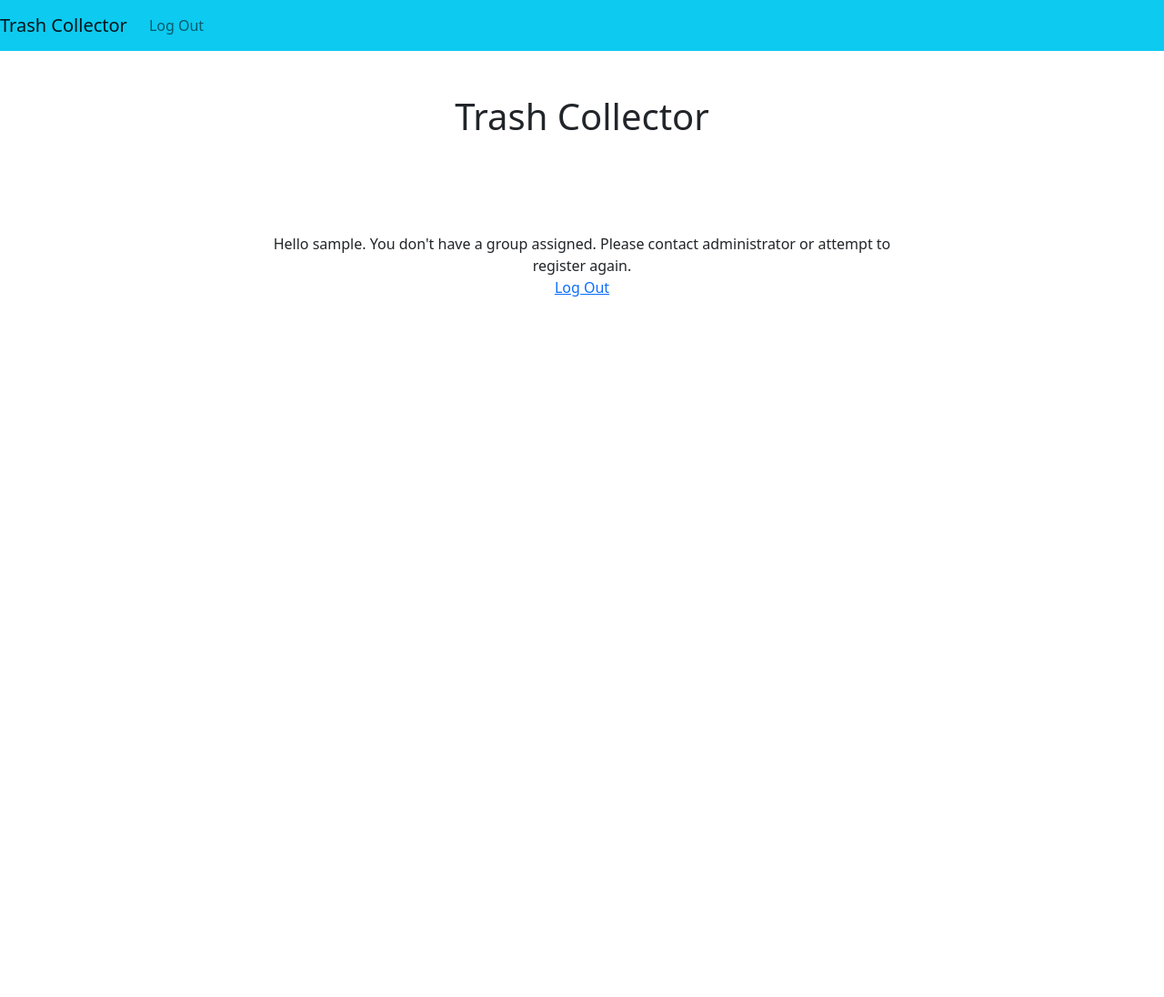
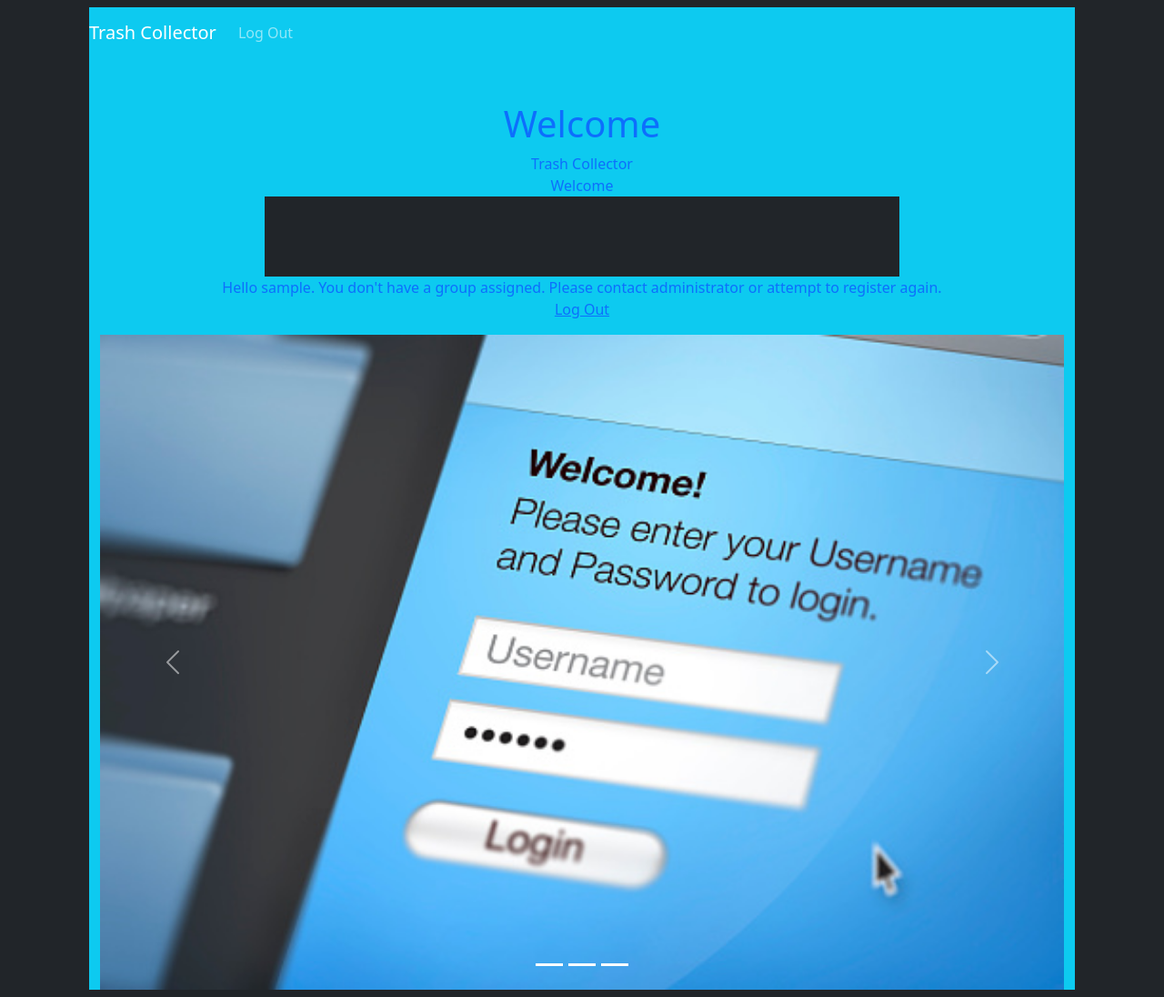
Before and after one commit to lottguthrie/Trash-Collector, a Django app: page / in a window 1280 px wide. Shown: the whole page at 91% size. Before the commit the page ends 326 px from the top, so only its background shows below. Run offline with Django 3.2, Linux system fonts and the light colour scheme; the visitor is signed in with stand-in values (Sample User, id 1).

Commit message:
Design changes made to home and base folders, photos added into some of the slides

```diff
--- a/trash_collector/customers/templates/customers/index.html
+++ b/trash_collector/customers/templates/customers/index.html
@@ -17,7 +17,7 @@
         {% if logged_in_customer.one_time_pickup %}
           You have an extra pickup scheduled for {{ logged_in_customer.one_time_pickup }}
         {% endif %}
-        <div class="mx-auto bg-info text-white text-center"><Centered</div>
+        <div class="mx-auto bg-info text-primary text-center"><Centered</div>
         {% load static %}<img class="img-fluid" src="/static/image/trash_truck.jpg" alt="Trash truck">
       </div>
         <br />
--- a/trash_collector/customers/templates/customers/suspend.html
+++ b/trash_collector/customers/templates/customers/suspend.html
@@ -5,7 +5,7 @@
 {% block header %} Choose Suspension Dates {% endblock %}
 
 {% block content %}
-<div class="mx-auto bg-info text-white text-center"><Centered</div>
+<div class="mx-auto bg-info text-primary text-center"><Centered</div>
         {% load static %}<img class="img-fluid" src="/static/image/account.jpg" alt="Account">
       </div>
 <br />
@@ -28,8 +28,5 @@
 <a class="nav-link active">
 <a class="nav-item nav-link" href="{% url 'employees:edit_profile' %}">Edit Profile</a>
 <li class="nav-item">
-<a class="nav-link active">
-<a class="nav-item nav-link" href="{% url 'employees:confirm' %}">Confirm Customer Pickup</a>
-<li class="nav-item">
 </li>
 {% endblock %}
--- a/trash_collector/customers/urls.py
+++ b/trash_collector/customers/urls.py
@@ -9,4 +9,5 @@ urlpatterns = [
     path('suspend/', views.suspend_service, name="suspend"),
     path('one_time/', views.one_time_pickup, name="one_time"),
     path('edit_profile/', views.edit_profile, name="edit_profile"),
+
 ]
--- a/trash_collector/employees/templates/employees/create.html
+++ b/trash_collector/employees/templates/employees/create.html
@@ -3,7 +3,7 @@
 {% block title %} Employee Create {% endblock %}
 
 {% block header %} Please Complete Your Employee Registration {% endblock %}
-<div class="mx-auto bg-info text-white text-center"><Centered</div>
+<div class="mx-auto bg-info text-primary text-center"><Centered</div>
         {% load static %}<img class="img-fluid" src="/static/image/trash_truck.jpg" alt="truck photo">
       </div>
 {% block content %}
--- a/trash_collector/employees/templates/employees/employee_base.html
+++ b/trash_collector/employees/templates/employees/employee_base.html
@@ -3,6 +3,5 @@
 {% block navbar %}
     <a class="nav-item nav-link" href="{% url 'employees:index' %}">Home</a>
     <a class="nav-item nav-link" href="{% url 'employees:edit_profile' %}">Edit Profile</a>
-    <a class="nav-item nav-link" href="{% url 'employees:confirm' %}">Confirm</a>
     <a class="nav-item nav-link" href="{% url 'employees:weekly_pickup' %}">Route Selection</a>
 {% endblock %}
--- a/trash_collector/employees/urls.py
+++ b/trash_collector/employees/urls.py
@@ -7,7 +7,7 @@ urlpatterns = [
     path('', views.index, name="index"),
     path('new/', views.create, name="create"),
     path('edit_profile/', views.edit_profile, name="edit_profile"),
-    path('confirm/', views.confirm, name='confirm'),
-    path('weekly_pickup/',views.weekly_pickup, name='weekly_pickup' )
+    path('confirm/<int:customer_id>', views.confirm, name='confirm'),
+    path('weekly_pickup/',views.weekly_pickup, name='weekly_pickup')
 
 ]
--- a/trash_collector/templates/base.html
+++ b/trash_collector/templates/base.html
@@ -1,10 +1,22 @@
 <!DOCTYPE html>
 <html>
 <head>
+  <meta name="viewport" content="width=device-width, initial-scale=1">
   <meta charset="utf-8">
   <title>{% block title %}{% endblock %}</title>
   <link href="https://cdn.jsdelivr.net/npm/bootstrap@5.1.1/dist/css/bootstrap.min.css" rel="stylesheet" integrity="sha384-F3w7mX95PdgyTmZZMECAngseQB83DfGTowi0iMjiWaeVhAn4FJkqJByhZMI3AhiU" crossorigin="anonymous">
+
+  <link href="https://cdn.jsdelivr.net/npm/bootstrap@5.1.2/dist/css/bootstrap.min.css" rel="stylesheet">
+  <script src="https://cdn.jsdelivr.net/npm/bootstrap@5.1.2/dist/js/bootstrap.bundle.min.js"></script>
+
 </head>
+<nav class="navbar navbar-expand-xxl bg-dark navbar-dark">
+  <br>
+  <br>
+  <br>
+</div>
+<div class="float-center"></div>
+<div class="mx-auto bg-info text-primary text-center">
   <body>
   {% if user.is_authenticated %}
   <nav class="navbar navbar-expand-lg navbar-light bg-info">
@@ -23,7 +35,8 @@
             <br />
             <br />
             <h1>{% block header %}{% endblock %}</h1>
-            {% block content %}{% endblock %}
+            {% block content %}
+            {% endblock %}
           </div>
           <div class="col-2"></div>
         </div>
--- a/trash_collector/templates/home.html
+++ b/trash_collector/templates/home.html
@@ -1,13 +1,21 @@
 {% extends 'base.html' %}
 
-{% block title %} Trash Collector {% endblock %}
+{% block content %}
+<div class="mx-auto bg-info text-primary text-center">
+  {% block title %}Trash Collector
+  <br> {% endblock %}
 
-{% block header %} Trash Collector {% endblock %}
-{% block content %}
-<br />
-<br />
-<br />
-<br />
+  {% block header %}Welcome{% endblock %}
+  </div>
+
+  <nav class="navbar navbar-expand-xxl bg-dark navbar-dark">
+      <br>
+      <br>
+      <br>
+    </div>
+    <div class="float-center"></div>
+    <div class="mx-auto bg-info text-primary text-center">
+<body>
 {% if user.is_authenticated %}
   Hello {{ user.username }}. You don't have a group assigned. Please contact administrator or attempt to register again.
   <p><a href="{% url 'logout' %}">Log Out</a></p>
@@ -15,7 +23,39 @@
   <p>You are not logged in. Please log in or create an account.</p>
   <a href="{% url 'login' %}">Log In</a>
   <a href="{% url 'accounts:register' %}">Sign Up</a>
+  </body>
 {% endif %}
+
+<!-- Carousel -->
+<div id="demo" class="carousel slide" data-bs-ride="carousel">
+
+  <!-- Indicators/dots -->
+  <div class="carousel-indicators">
+    <button type="button" data-bs-target="carousel-item" data-bs-slide-to="0" class="active"></button>
+    <button type="button" data-bs-target="carousel-item" data-bs-slide-to="1" class="active"></button>
+    <button type="button" data-bs-target="carousel-item" data-bs-slide-to="2" class="active"></button>
+  </div>
+
+  <!-- The slideshow/carousel -->
+  <div class="carousel-inner">
+    <div class="carousel-item active">
+      <img src="/static/image/login_photo.jpg" alt="trash collection" class="d-block w-100">
+    </div>
+    <div class="carousel-item">
+      <img src="/static/image/login_photo2.jpg" alt="Trash Truck" class="d-block w-100">
+    </div>
+    <div class="carousel-item">
+      <img src="/static/image/login_photo3.jpg" alt="Happy" class="d-block w-100">
+    </div>
+  </div>
+
+  <!-- Left and right controls/icons -->
+  <button class="carousel-control-prev" type="button" data-bs-target="#demo" data-bs-slide="prev" class="active">
+    <span class="carousel-control-prev-icon"></span>
+  </button>
+  <button class="carousel-control-next" type="button" data-bs-target="#demo" data-bs-slide="next" class="active">
+    <span class="carousel-control-next-icon"></span>
+  </button>
+</div>
 {% endblock %}
-
 {# This is the home page that allows a logged out user to register or log in #}
--- a/trash_collector/trash_collector/settings.py
+++ b/trash_collector/trash_collector/settings.py
@@ -36,7 +36,8 @@ INSTALLED_APPS = [
     'django.contrib.staticfiles',
     'accounts',
     'customers',
-    'employees'
+    'employees',
+
 ]
 
 MIDDLEWARE = [
```
Also changed, not shown: trash_collector/customers/templates/customers/create.html (+4 -5 lines), trash_collector/customers/templates/customers/edit_profile.html (+3 -4 lines), trash_collector/customers/templates/customers/one_time.html (+2 -5 lines), trash_collector/employees/templates/employees/confirm.html (+2 -5 lines), trash_collector/employees/templates/employees/edit_profile.html (+2 -7 lines), trash_collector/employees/templates/employees/index.html (+39 -9 lines), trash_collector/employees/views.py (+12 -34 lines), trash_collector/static/image/login_photo.jpg (added), trash_collector/static/image/login_photo2.jpg (added), trash_collector/static/image/login_photo3.jpg (added), trash_collector/static/image/rain.jpg (added).
